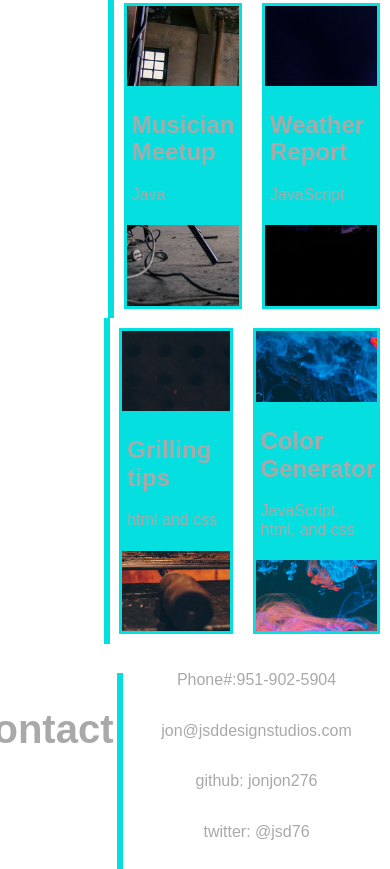
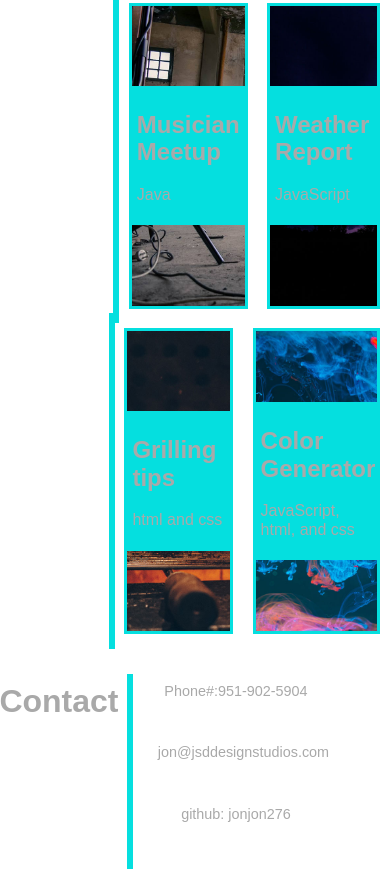
Before and after one commit to jonjon276/web-design-portfolio, a plain HTML site: page index.html in a window 390 px wide. Shown: the part 1131-2000 px from the top of the page. Drawn offline with Linux system fonts and the light colour scheme.

Commit message:
fixed layout issue

```diff
--- a/index.html
+++ b/index.html
@@ -121,7 +121,7 @@
     <div class="content" id="contact">
         <section class="component">
             <section class="sidebar vl">
-                <h2>Contact</h2>
+                <h2 class="contact-h2">Contact</h2>
             </section>
             <section class="contact-content ">
                 <div class="contact-info">
--- a/style.css
+++ b/style.css
@@ -5,7 +5,7 @@
 
 
 body {
-    box-sizing: border-box;
+    /* box-sizing: border-box; */
     color: #a9a9a9;
     font-family: Arial, Helvetica, sans-serif;
 
@@ -114,12 +114,18 @@ nav ul li {
     width: 30%;
     display: flex;
     justify-content: flex-end;
+    padding: 5px;
+    margin-right: auto;
 
 }
 
 .sidebar h2 {
-    font-size: 250%;
-    margin-right: 3%;
+    font-size: 200%;
+    margin: 3%;
+}
+
+.contact-info p {
+    font-size: .9em;
 }
 
 /* .contact-sidebar {
@@ -196,7 +202,8 @@ nav ul li {
 
 @media screen and (max-width:1268px) {
     .contact-content {
-        width: 100%;
+        width: 70%;
+        padding: 5px;
         flex-wrap: wrap;
         display: flex;
         justify-content: space-between;
@@ -204,22 +211,27 @@ nav ul li {
 
     .contact-info {
         width: 50%;
+        padding: 5px;
+        margin: 3px;
+
     }
 }
 
 @media screen and (max-width:768px) {
     .contact-content {
-        width: 100%;
+        width: 70%;
         flex-wrap: wrap;
+        display: flex;
+        justify-content: space-between;
+    }
+
+    .contact-info {
+        width: 70%;
         display: flex;
         justify-content: space-evenly;
     }
 
-    .contact-info {
-        width: 100%;
-        display: flex;
-        justify-content: space-evenly;
-    }
+
 
     /* .contact-content {
         width: 40%;
```
